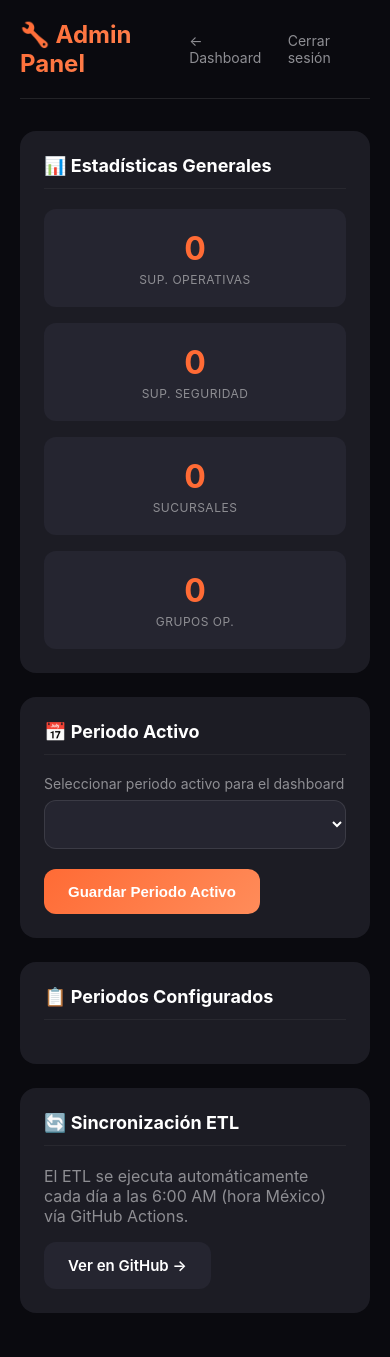
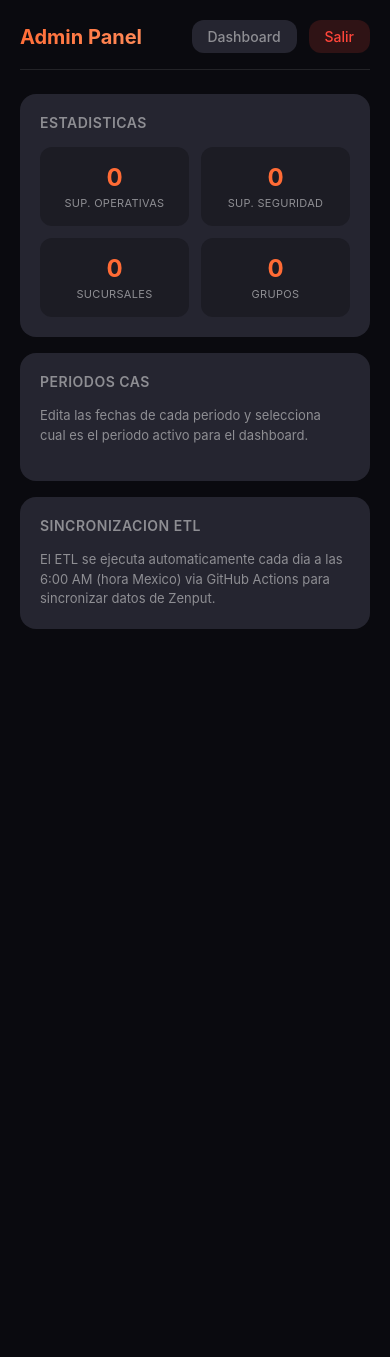
Before and after one commit to RDG-CONSULTORES/epl-cas-etl-2026, a Flask app: page /admin in a window 390 px wide. After the commit the page ends 629 px from the top, so only its background shows below. Run offline with Flask 3, Linux system fonts and the light colour scheme; the visitor is signed in with stand-in values (Sample User, id 1); lists and menus that the app fills with data are empty.

Commit message:
feat: Admin panel with period management
- Add /admin/set-periodo endpoint to activate a period
- Add /admin/update-periodo endpoint to edit period dates
- Redesign admin UI with inline date editing
- Show period status (Activo/Inactivo) with badges
- AJAX save for dates with visual feedback
- Mobile-friendly design matching dashboard style

Co-Authored-By: Claude Opus 4.5 <noreply@anthropic.com>

```diff
--- a/app.py
+++ b/app.py
@@ -97,12 +97,13 @@ def admin():
         total_grupos = db.session.execute(text("SELECT COUNT(*) FROM grupos_operativos WHERE activo = true")).scalar() or 0
 
         result = db.session.execute(text("""
-            SELECT id, nombre, fecha_inicio, fecha_fin
+            SELECT id, codigo, nombre, fecha_inicio, fecha_fin, activo
             FROM periodos_cas ORDER BY fecha_inicio DESC
         """))
-        periodos = [{'id': r[0], 'nombre': r[1],
-                     'fecha_inicio': str(r[2]) if r[2] else '',
-                     'fecha_fin': str(r[3]) if r[3] else ''} for r in result]
+        periodos = [{'id': r[0], 'codigo': r[1], 'nombre': r[2],
+                     'fecha_inicio': str(r[3]) if r[3] else '',
+                     'fecha_fin': str(r[4]) if r[4] else '',
+                     'activo': r[5]} for r in result]
 
         periodo_activo_id = None
         result = db.session.execute(text("SELECT id FROM periodos_cas WHERE activo = true ORDER BY fecha_inicio DESC LIMIT 1"))
@@ -116,6 +117,51 @@ def admin():
     except Exception as e:
         return render_template('admin.html', total_op=0, total_seg=0,
             total_sucursales=0, total_grupos=0, periodos=[], periodo_activo_id=None, error=str(e))
+
+@app.route('/admin/set-periodo', methods=['POST'])
+@login_required
+def admin_set_periodo():
+    """Establecer el periodo activo"""
+    try:
+        periodo_id = request.form.get('periodo_id')
+        if not periodo_id:
+            return redirect(url_for('admin'))
+
+        # Desactivar todos los periodos
+        db.session.execute(text("UPDATE periodos_cas SET activo = false"))
+        # Activar el seleccionado
+        db.session.execute(text("UPDATE periodos_cas SET activo = true WHERE id = :id"), {'id': periodo_id})
+        db.session.commit()
+
+        return redirect(url_for('admin'))
+    except Exception as e:
+        db.session.rollback()
+        return redirect(url_for('admin'))
+
+@app.route('/admin/update-periodo', methods=['POST'])
+@login_required
+def admin_update_periodo():
+    """Actualizar fechas de un periodo"""
+    try:
+        periodo_id = request.form.get('periodo_id')
+        fecha_inicio = request.form.get('fecha_inicio')
+        fecha_fin = request.form.get('fecha_fin')
+
+        if not periodo_id:
+            return jsonify({'success': False, 'error': 'ID requerido'}), 400
+
+        # Actualizar fechas
+        db.session.execute(text("""
+            UPDATE periodos_cas
+            SET fecha_inicio = :fecha_inicio, fecha_fin = :fecha_fin
+            WHERE id = :id
+        """), {'id': periodo_id, 'fecha_inicio': fecha_inicio, 'fecha_fin': fecha_fin})
+        db.session.commit()
+
+        return jsonify({'success': True})
+    except Exception as e:
+        db.session.rollback()
+        return jsonify({'success': False, 'error': str(e)}), 500
 
 # ============ API ENDPOINTS - DATOS BÁSICOS ============
 @app.route('/api/periodos')
--- a/templates/admin.html
+++ b/templates/admin.html
@@ -3,178 +3,306 @@
 <head>
     <meta charset="UTF-8">
     <meta name="viewport" content="width=device-width, initial-scale=1.0">
-    <title>Admin Panel - EPL CAS 2026</title>
+    <meta name="theme-color" content="#0a0a0f">
+    <title>Admin - EPL CAS 2026</title>
     <style>
+        :root {
+            --bg-primary: #0a0a0f;
+            --bg-secondary: #1c1c24;
+            --bg-card: #252530;
+            --text-primary: #ffffff;
+            --text-secondary: #8e8e93;
+            --accent: #ff6b35;
+            --accent-light: #ff8c5a;
+            --excellent: #30d158;
+            --critical: #ff453a;
+            --radius: 12px;
+        }
+
         * { box-sizing: border-box; margin: 0; padding: 0; }
+
         body {
-            font-family: -apple-system, BlinkMacSystemFont, 'Segoe UI', Roboto, sans-serif;
-            background: #0a0a0f;
-            color: white;
+            font-family: -apple-system, BlinkMacSystemFont, 'SF Pro Display', 'Segoe UI', Roboto, sans-serif;
+            background: var(--bg-primary);
+            color: var(--text-primary);
             min-height: 100vh;
             padding: 20px;
+            padding-top: max(20px, env(safe-area-inset-top));
         }
+
         .container {
-            max-width: 800px;
+            max-width: 600px;
             margin: 0 auto;
         }
-        header {
+
+        /* Header */
+        .admin-header {
             display: flex;
             align-items: center;
             justify-content: space-between;
-            margin-bottom: 32px;
-            padding-bottom: 20px;
+            margin-bottom: 24px;
+            padding-bottom: 16px;
             border-bottom: 1px solid rgba(255,255,255,0.1);
         }
-        header h1 {
-            font-size: 1.5rem;
-            background: linear-gradient(135deg, #ff6b35 0%, #ff8c5a 100%);
+
+        .admin-title {
+            font-size: 1.25rem;
+            font-weight: 700;
+            background: linear-gradient(135deg, var(--accent) 0%, var(--accent-light) 100%);
             -webkit-background-clip: text;
             -webkit-text-fill-color: transparent;
         }
-        .nav-links {
+
+        .header-links {
             display: flex;
-            gap: 16px;
+            gap: 12px;
         }
-        .nav-links a {
-            color: #8e8e93;
+
+        .header-link {
+            padding: 8px 16px;
+            background: var(--bg-card);
+            color: var(--text-secondary);
             text-decoration: none;
+            border-radius: var(--radius);
             font-size: 0.875rem;
+            font-weight: 500;
+            transition: all 0.2s;
         }
-        .nav-links a:hover {
-            color: #ff6b35;
+
+        .header-link:hover {
+            background: var(--accent);
+            color: white;
         }
+
+        .header-link.logout {
+            background: rgba(255, 69, 58, 0.15);
+            color: var(--critical);
+        }
+
+        /* Cards */
         .card {
-            background: #1c1c24;
+            background: var(--bg-card);
             border-radius: 16px;
-            padding: 24px;
-            margin-bottom: 24px;
+            padding: 20px;
+            margin-bottom: 16px;
         }
-        .card h2 {
-            font-size: 1.125rem;
-            margin-bottom: 20px;
-            padding-bottom: 12px;
-            border-bottom: 1px solid rgba(255,255,255,0.05);
+
+        .card-title {
+            font-size: 0.875rem;
+            font-weight: 600;
+            color: var(--text-secondary);
+            text-transform: uppercase;
+            letter-spacing: 0.5px;
+            margin-bottom: 16px;
+            display: flex;
+            align-items: center;
+            gap: 8px;
         }
+
+        /* Stats Grid */
         .stats-grid {
             display: grid;
-            grid-template-columns: repeat(auto-fit, minmax(150px, 1fr));
-            gap: 16px;
+            grid-template-columns: repeat(2, 1fr);
+            gap: 12px;
         }
+
         .stat-item {
-            background: #252530;
-            border-radius: 12px;
-            padding: 20px;
+            background: var(--bg-secondary);
+            border-radius: var(--radius);
+            padding: 16px;
             text-align: center;
         }
+
         .stat-value {
-            font-size: 2rem;
+            font-size: 1.5rem;
             font-weight: 700;
-            color: #ff6b35;
+            color: var(--accent);
         }
+
         .stat-label {
-            font-size: 0.75rem;
-            color: #8e8e93;
+            font-size: 0.6875rem;
+            color: var(--text-secondary);
             margin-top: 4px;
+            text-transform: uppercase;
+            letter-spacing: 0.3px;
+        }
+
+        /* Periodo Items */
+        .periodo-list {
+            display: flex;
+            flex-direction: column;
+            gap: 12px;
+        }
+
+        .periodo-item {
+            background: var(--bg-secondary);
+            border-radius: var(--radius);
+            padding: 16px;
+            border: 2px solid transparent;
+            transition: all 0.2s;
+        }
+
+        .periodo-item.activo {
+            border-color: var(--excellent);
+            background: rgba(48, 209, 88, 0.1);
+        }
+
+        .periodo-header {
+            display: flex;
+            align-items: center;
+            justify-content: space-between;
+            margin-bottom: 12px;
+        }
+
+        .periodo-name {
+            font-size: 1rem;
+            font-weight: 600;
+        }
+
+        .periodo-badge {
+            font-size: 0.625rem;
+            font-weight: 600;
+            padding: 4px 8px;
+            border-radius: 6px;
             text-transform: uppercase;
             letter-spacing: 0.5px;
         }
-        .form-group {
-            margin-bottom: 20px;
+
+        .periodo-badge.activo {
+            background: var(--excellent);
+            color: #000;
         }
-        .form-group label {
-            display: block;
-            color: #8e8e93;
+
+        .periodo-badge.inactivo {
+            background: var(--bg-card);
+            color: var(--text-secondary);
+        }
+
+        /* Date Inputs */
+        .fecha-row {
+            display: grid;
+            grid-template-columns: 1fr 1fr;
+            gap: 12px;
+            margin-bottom: 12px;
+        }
+
+        .fecha-group {
+            display: flex;
+            flex-direction: column;
+            gap: 4px;
+        }
+
+        .fecha-label {
+            font-size: 0.6875rem;
+            color: var(--text-secondary);
+            text-transform: uppercase;
+        }
+
+        .fecha-input {
+            padding: 10px 12px;
+            background: var(--bg-card);
+            border: 1px solid rgba(255,255,255,0.1);
+            border-radius: 8px;
+            color: var(--text-primary);
             font-size: 0.875rem;
-            margin-bottom: 8px;
+            outline: none;
+            width: 100%;
         }
-        select, input {
-            width: 100%;
-            padding: 14px 16px;
-            background: #252530;
-            border: 1px solid rgba(255,255,255,0.1);
-            border-radius: 12px;
-            color: white;
-            font-size: 1rem;
-            outline: none;
+
+        .fecha-input:focus {
+            border-color: var(--accent);
         }
-        select:focus, input:focus {
-            border-color: #ff6b35;
+
+        /* Buttons */
+        .periodo-actions {
+            display: flex;
+            gap: 8px;
         }
-        button, .btn {
-            display: inline-block;
-            padding: 14px 24px;
-            background: linear-gradient(135deg, #ff6b35 0%, #ff8c5a 100%);
+
+        .btn {
+            padding: 10px 16px;
             border: none;
-            border-radius: 12px;
-            color: white;
-            font-size: 0.9375rem;
+            border-radius: 8px;
+            font-size: 0.8125rem;
             font-weight: 600;
             cursor: pointer;
-            text-decoration: none;
-            transition: transform 0.2s;
-        }
-        button:hover, .btn:hover {
-            transform: translateY(-2px);
-        }
-        .btn-secondary {
-            background: #252530;
-        }
-        .periodo-item {
-            display: flex;
-            align-items: center;
-            justify-content: space-between;
-            padding: 12px 16px;
-            background: #252530;
-            border-radius: 12px;
-            margin-bottom: 8px;
-        }
-        .periodo-item.active {
-            border: 2px solid #ff6b35;
-        }
-        .periodo-info {
+            transition: all 0.2s;
             flex: 1;
         }
-        .periodo-info h4 {
-            font-size: 0.9375rem;
-            font-weight: 600;
+
+        .btn-save {
+            background: var(--accent);
+            color: white;
         }
-        .periodo-info p {
-            font-size: 0.75rem;
-            color: #8e8e93;
-            margin-top: 2px;
+
+        .btn-save:hover {
+            background: var(--accent-light);
         }
-        .badge {
-            background: #ff6b35;
-            color: white;
-            font-size: 0.625rem;
-            padding: 4px 8px;
-            border-radius: 6px;
-            font-weight: 600;
-            margin-left: 8px;
+
+        .btn-activate {
+            background: var(--bg-card);
+            color: var(--text-secondary);
         }
-        .success-message {
-            background: rgba(48,209,88,0.1);
-            border: 1px solid #30d158;
-            color: #30d158;
+
+        .btn-activate:hover {
+            background: var(--excellent);
+            color: #000;
+        }
+
+        .btn-activate:disabled {
+            opacity: 0.5;
+            cursor: not-allowed;
+        }
+
+        /* Messages */
+        .message {
             padding: 12px 16px;
-            border-radius: 12px;
-            margin-bottom: 20px;
+            border-radius: var(--radius);
+            margin-bottom: 16px;
+            font-size: 0.875rem;
+            text-align: center;
+        }
+
+        .message.success {
+            background: rgba(48, 209, 88, 0.15);
+            border: 1px solid var(--excellent);
+            color: var(--excellent);
+        }
+
+        .message.error {
+            background: rgba(255, 69, 58, 0.15);
+            border: 1px solid var(--critical);
+            color: var(--critical);
+        }
+
+        /* Info text */
+        .info-text {
+            font-size: 0.8125rem;
+            color: var(--text-secondary);
+            line-height: 1.5;
+        }
+
+        /* Loading state */
+        .saving {
+            opacity: 0.6;
+            pointer-events: none;
         }
     </style>
 </head>
 <body>
     <div class="container">
-        <header>
-            <h1>🔧 Admin Panel</h1>
-            <nav class="nav-links">
-                <a href="/">← Dashboard</a>
-                <a href="/admin/logout">Cerrar sesión</a>
-            </nav>
+        <!-- Header -->
+        <header class="admin-header">
+            <h1 class="admin-title">Admin Panel</h1>
+            <div class="header-links">
+                <a href="/" class="header-link">Dashboard</a>
+                <a href="/admin/logout" class="header-link logout">Salir</a>
+            </div>
         </header>
 
-        <!-- Stats -->
+        <!-- Stats Card -->
         <div class="card">
-            <h2>📊 Estadísticas Generales</h2>
+            <h2 class="card-title">Estadisticas</h2>
             <div class="stats-grid">
                 <div class="stat-item">
                     <div class="stat-value">{{ total_op }}</div>
@@ -190,55 +318,108 @@
                 </div>
                 <div class="stat-item">
                     <div class="stat-value">{{ total_grupos }}</div>
-                    <div class="stat-label">Grupos Op.</div>
+                    <div class="stat-label">Grupos</div>
                 </div>
             </div>
         </div>
 
-        <!-- Periodo Activo -->
+        <!-- Periodos Card -->
         <div class="card">
-            <h2>📅 Periodo Activo</h2>
-            <form method="POST" action="/admin/set-periodo">
-                <div class="form-group">
-                    <label>Seleccionar periodo activo para el dashboard</label>
-                    <select name="periodo_id">
-                        {% for p in periodos %}
-                        <option value="{{ p.id }}" {% if periodo_activo_id and p.id == periodo_activo_id %}selected{% endif %}>
-                            {{ p.codigo }} - {{ p.nombre }} ({{ p.fecha_inicio }} a {{ p.fecha_fin }})
-                        </option>
-                        {% endfor %}
-                    </select>
+            <h2 class="card-title">Periodos CAS</h2>
+            <p class="info-text" style="margin-bottom: 16px;">
+                Edita las fechas de cada periodo y selecciona cual es el periodo activo para el dashboard.
+            </p>
+
+            <div class="periodo-list" id="periodoList">
+                {% for p in periodos %}
+                <div class="periodo-item {% if p.activo %}activo{% endif %}" data-id="{{ p.id }}">
+                    <div class="periodo-header">
+                        <span class="periodo-name">{{ p.codigo or p.nombre }}</span>
+                        <span class="periodo-badge {% if p.activo %}activo{% else %}inactivo{% endif %}">
+                            {% if p.activo %}Activo{% else %}Inactivo{% endif %}
+                        </span>
+                    </div>
+
+                    <div class="fecha-row">
+                        <div class="fecha-group">
+                            <label class="fecha-label">Fecha Inicio</label>
+                            <input type="date" class="fecha-input" name="fecha_inicio" value="{{ p.fecha_inicio }}">
+                        </div>
+                        <div class="fecha-group">
+                            <label class="fecha-label">Fecha Fin</label>
+                            <input type="date" class="fecha-input" name="fecha_fin" value="{{ p.fecha_fin }}">
+                        </div>
+                    </div>
+
+                    <div class="periodo-actions">
+                        <button class="btn btn-save" onclick="savePeriodo({{ p.id }}, this)">
+                            Guardar Fechas
+                        </button>
+                        <form action="/admin/set-periodo" method="POST" style="flex: 1; display: flex;">
+                            <input type="hidden" name="periodo_id" value="{{ p.id }}">
+                            <button type="submit" class="btn btn-activate" {% if p.activo %}disabled{% endif %}>
+                                {% if p.activo %}Activo{% else %}Activar{% endif %}
+                            </button>
+                        </form>
+                    </div>
                 </div>
-                <button type="submit">Guardar Periodo Activo</button>
-            </form>
+                {% endfor %}
+            </div>
         </div>
 
-        <!-- Periodos Configurados -->
+        <!-- Info Card -->
         <div class="card">
-            <h2>📋 Periodos Configurados</h2>
-            {% for p in periodos %}
-            <div class="periodo-item {% if periodo_activo_id and p.id == periodo_activo_id %}active{% endif %}">
-                <div class="periodo-info">
-                    <h4>
-                        {{ p.codigo }}
-                        {% if periodo_activo_id and p.id == periodo_activo_id %}
-                        <span class="badge">ACTIVO</span>
-                        {% endif %}
-                    </h4>
-                    <p>{{ p.fecha_inicio }} → {{ p.fecha_fin }} | Aplica a: {{ p.aplica_a }}</p>
-                </div>
-            </div>
-            {% endfor %}
-        </div>
-
-        <!-- Info ETL -->
-        <div class="card">
-            <h2>🔄 Sincronización ETL</h2>
-            <p style="color: #8e8e93; margin-bottom: 16px;">
-                El ETL se ejecuta automáticamente cada día a las 6:00 AM (hora México) vía GitHub Actions.
+            <h2 class="card-title">Sincronizacion ETL</h2>
+            <p class="info-text">
+                El ETL se ejecuta automaticamente cada dia a las 6:00 AM (hora Mexico) via GitHub Actions para sincronizar datos de Zenput.
             </p>
-            <a href="https://github.com" target="_blank" class="btn btn-secondary">Ver en GitHub →</a>
         </div>
     </div>
+
+    <script>
+        function savePeriodo(periodoId, btn) {
+            var item = btn.closest('.periodo-item');
+            var fechaInicio = item.querySelector('input[name="fecha_inicio"]').value;
+            var fechaFin = item.querySelector('input[name="fecha_fin"]').value;
+
+            btn.textContent = 'Guardando...';
+            btn.disabled = true;
+            item.classList.add('saving');
+
+            var formData = new FormData();
+            formData.append('periodo_id', periodoId);
+            formData.append('fecha_inicio', fechaInicio);
+            formData.append('fecha_fin', fechaFin);
+
+            fetch('/admin/update-periodo', {
+                method: 'POST',
+                body: formData
+            })
+            .then(function(res) { return res.json(); })
+            .then(function(data) {
+                if (data.success) {
+                    btn.textContent = 'Guardado!';
+                    btn.style.background = '#30d158';
+                    setTimeout(function() {
+                        btn.textContent = 'Guardar Fechas';
+                        btn.style.background = '';
+                        btn.disabled = false;
+                        item.classList.remove('saving');
+                    }, 1500);
+                } else {
+                    alert('Error: ' + data.error);
+                    btn.textContent = 'Guardar Fechas';
+                    btn.disabled = false;
+                    item.classList.remove('saving');
+                }
+            })
+            .catch(function(e) {
+                alert('Error al guardar');
+                btn.textContent = 'Guardar Fechas';
+                btn.disabled = false;
+                item.classList.remove('saving');
+            });
+        }
+    </script>
 </body>
 </html>
```
